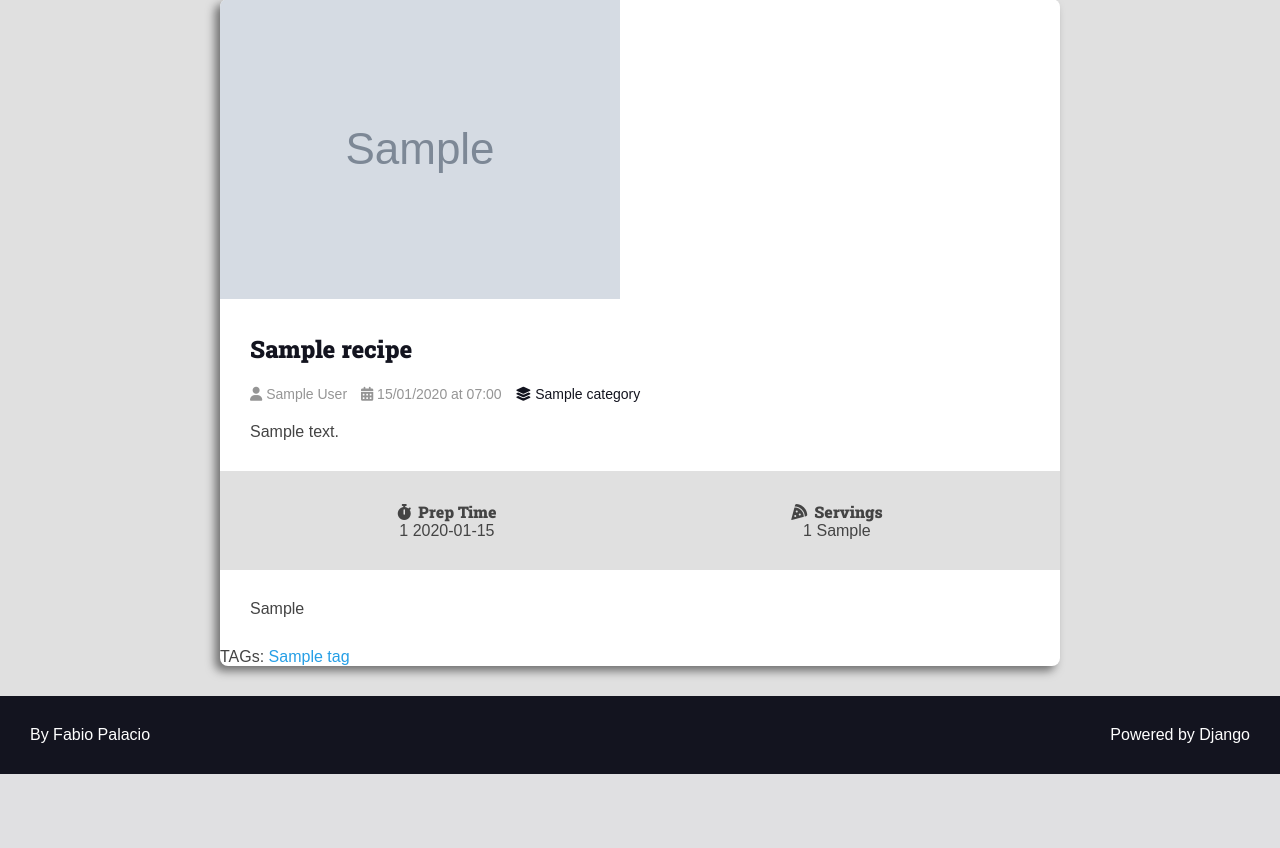
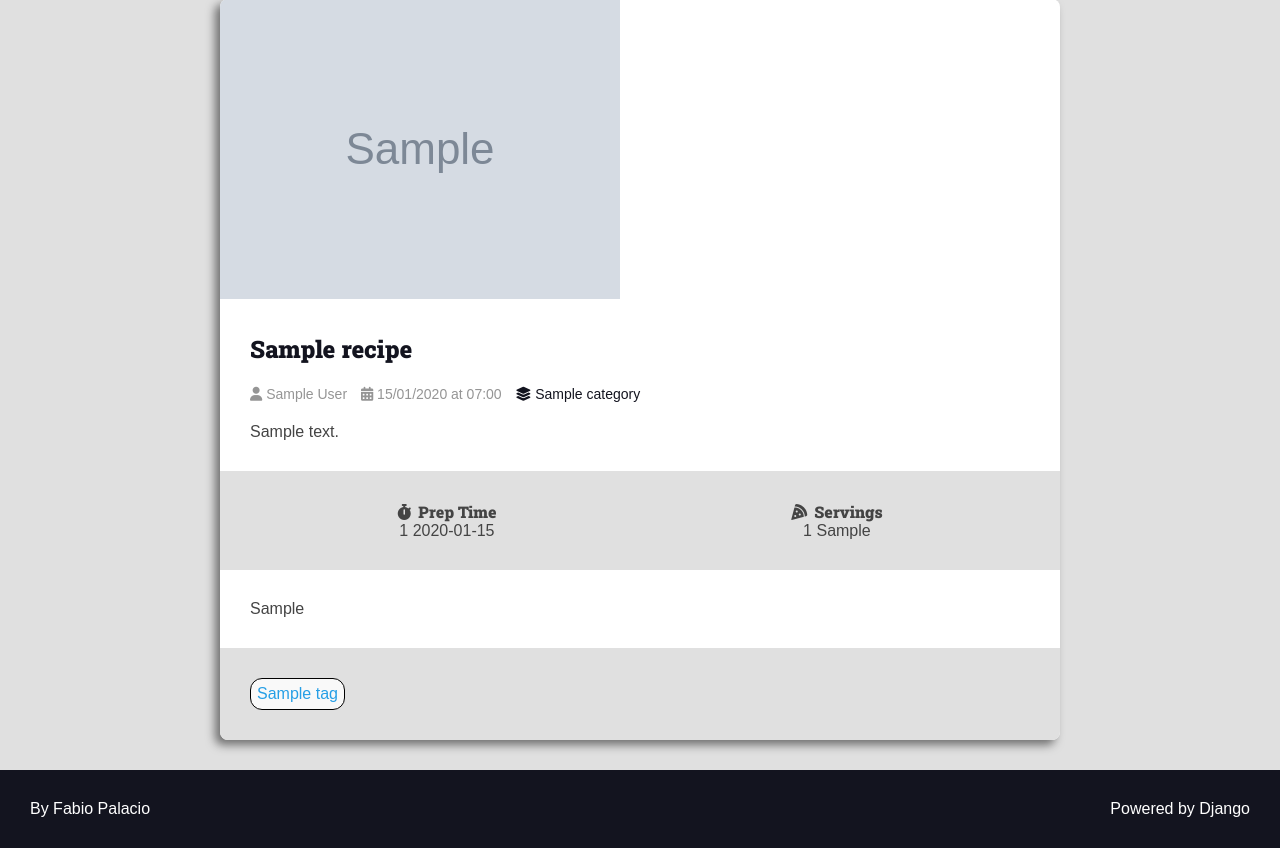
Before and after one commit to fabiopalacio/curso-django-projeto1, a Django app: page /recipes/1/ in a window 1280 px wide. Shown: the part 213-1061 px from the top of the page. Before the commit the page ends 987 px from the top, so only its background shows below. Run offline with Django 5.2, Linux system fonts and the light colour scheme; tables that the repository leaves empty hold one stand-in row (values such as "Sample post"); grey boxes marked "Sample" are stand-in pictures.

Commit message:
The styles to recipe's tags were created.

```diff
--- a/base_static/global/css/styles.css
+++ b/base_static/global/css/styles.css
@@ -504,6 +504,30 @@ a {
     color: var(--color-debug-dark);
 }
 
+/* TAG-STYLES */
+.tag-container {
+    background: var(--color-gray-1);
+}
+
+.tag-link {
+    background-color: var(--color-gray-0);
+    padding: 0.6rem;
+    border-radius: 12px;
+    border: solid black 1px;
+}
+
+.tag-link:hover {
+    transition: all ease-in-out 300ms;
+    color: var(--color-primary-dark-hover);
+    background-color: var(--color-primary-light);
+
+}
+
+.tags-list {
+    display: inline-flex;
+    gap: 8px;
+}
+
 /* Generics */
 
 .center {
--- a/recipes/templates/recipes/partials/recipe.html
+++ b/recipes/templates/recipes/partials/recipe.html
@@ -86,21 +86,24 @@
         {% endif %}
     </div>
 
+    <div class="tag-container">
+        <div class="container">
             {% if recipe.tags.all %}
 
-        <p>
-            TAGs:
+                <div class="tags-list">
                 {% for tag in recipe.tags.all %}
 
-                <a href={% url "recipes:tag" tag.slug %}>
+                    <a class="tag-link" href={% url "recipes:tag" tag.slug %}>
                         {{tag.name}}
                     </a>
 
                 {% endfor %}
+                </div>
 
-        </p>
 
         {% endif %}
+        </div>
+    </div>
 
     {% endif %}
 
```
Lines whose indentation alone changed are shown as unchanged.
